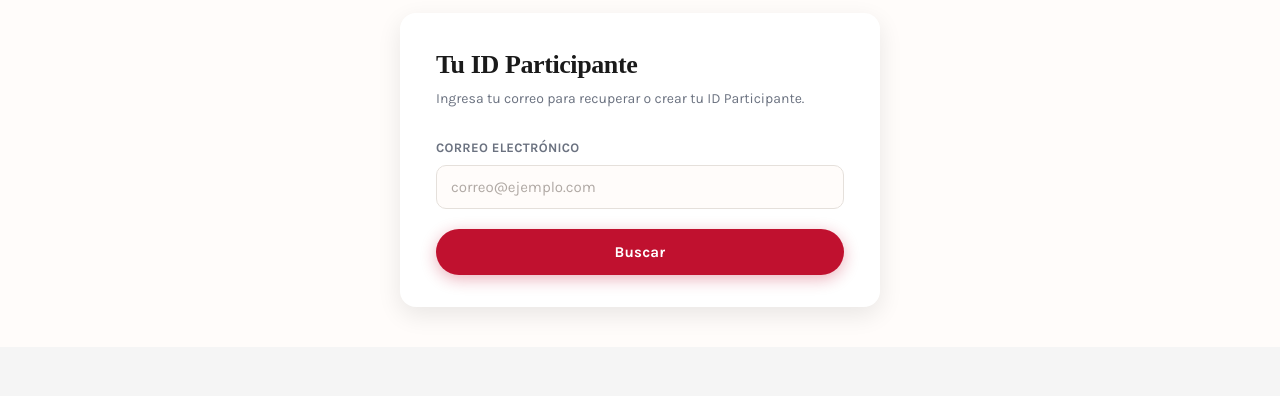
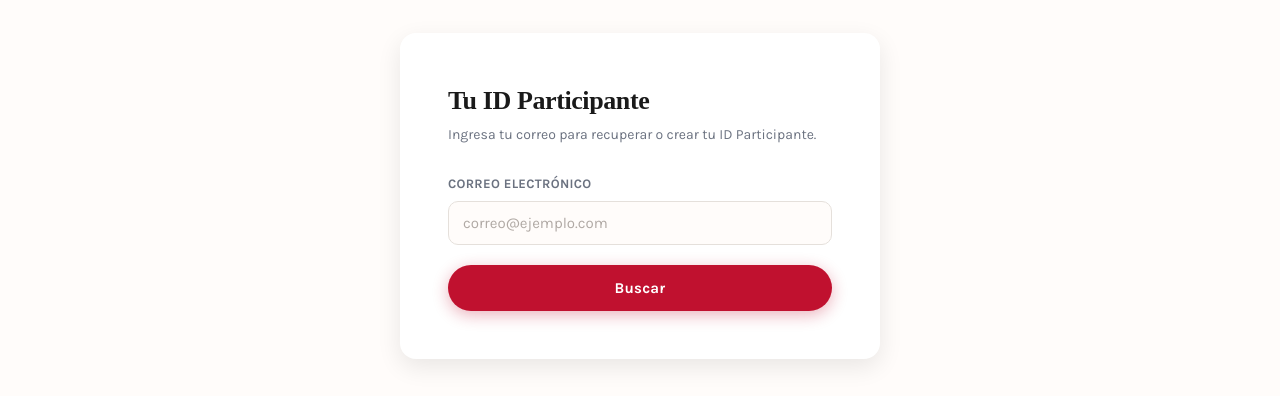
Before and after one commit to patoaceves/participantes, a plain HTML site: page template.html in a window 1280 px wide. Shown: the part 122-518 px from the top of the page. Drawn offline with Linux system fonts and the light colour scheme; grey boxes are pictures that could not be loaded; a web font is replaced by a local one.

Commit message:
Update template.html

```diff
--- a/template.html
+++ b/template.html
@@ -39,9 +39,9 @@
     #site-header .btn-contact:hover { background:#a00f27; }
     @media (max-width:960px) { #site-header{padding:0 20px;} #site-header nav{display:none;} }
 
-    .page-center { flex:1; display:flex; align-items:center; justify-content:center; padding:40px 16px; }
+    .page-center { flex:1; display:flex; align-items:center; justify-content:center; padding:60px 16px; }
 
-    .card { width:100%; max-width:480px; background:#fff; border-radius:var(--radius-card); padding:36px 36px 32px; box-shadow:var(--shadow); animation:fadeUp .45s ease both; }
+    .card { width:100%; max-width:480px; background:#fff; border-radius:var(--radius-card); padding:52px 48px 48px; box-shadow:var(--shadow); animation:fadeUp .45s ease both; }
     @keyframes fadeUp { from{opacity:0;transform:translateY(18px)} to{opacity:1;transform:translateY(0)} }
 
     h1 { font-family:'Poltawski Nowy',serif; font-size:26px; font-weight:600; line-height:1.25; letter-spacing:-.4px; margin-bottom:6px; color:var(--text); }
```
